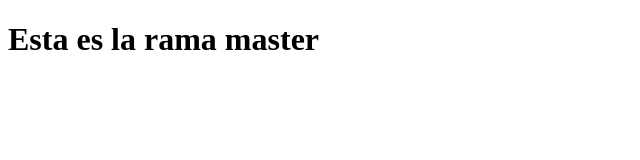
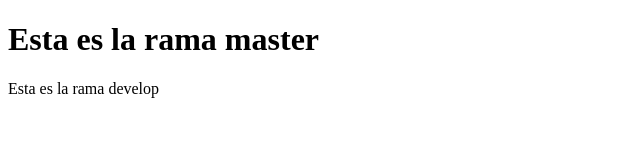
Before and after one commit to dev-mauricio24/test, a plain HTML site: page index.html in a window 1280 px wide. Shown: the whole page, without its empty margins (0-640 px from the left). Drawn offline with Linux system fonts and the light colour scheme.

Commit message:
Subiendo la rama develop al remoto

```diff
--- a/index.html
+++ b/index.html
@@ -7,5 +7,6 @@
 </head>
 <body>
     <h1>Esta es la rama master</h1>
+    <p>Esta es la rama develop</p>
 </body>
 </html>
```
